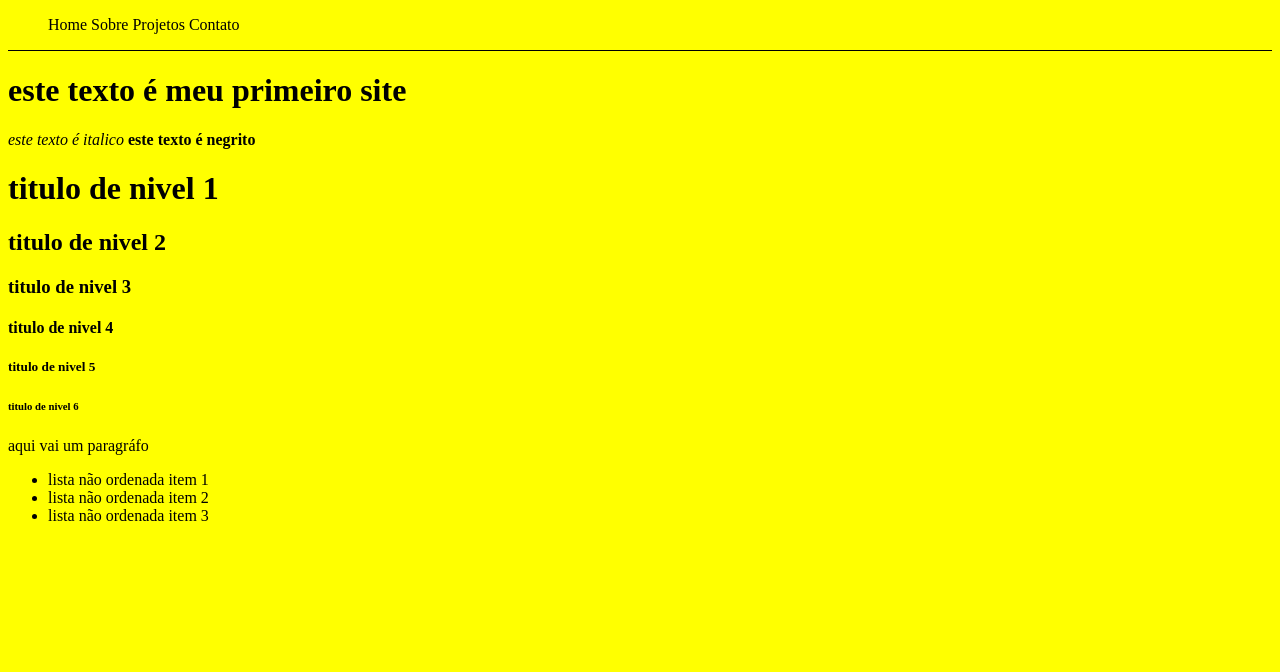
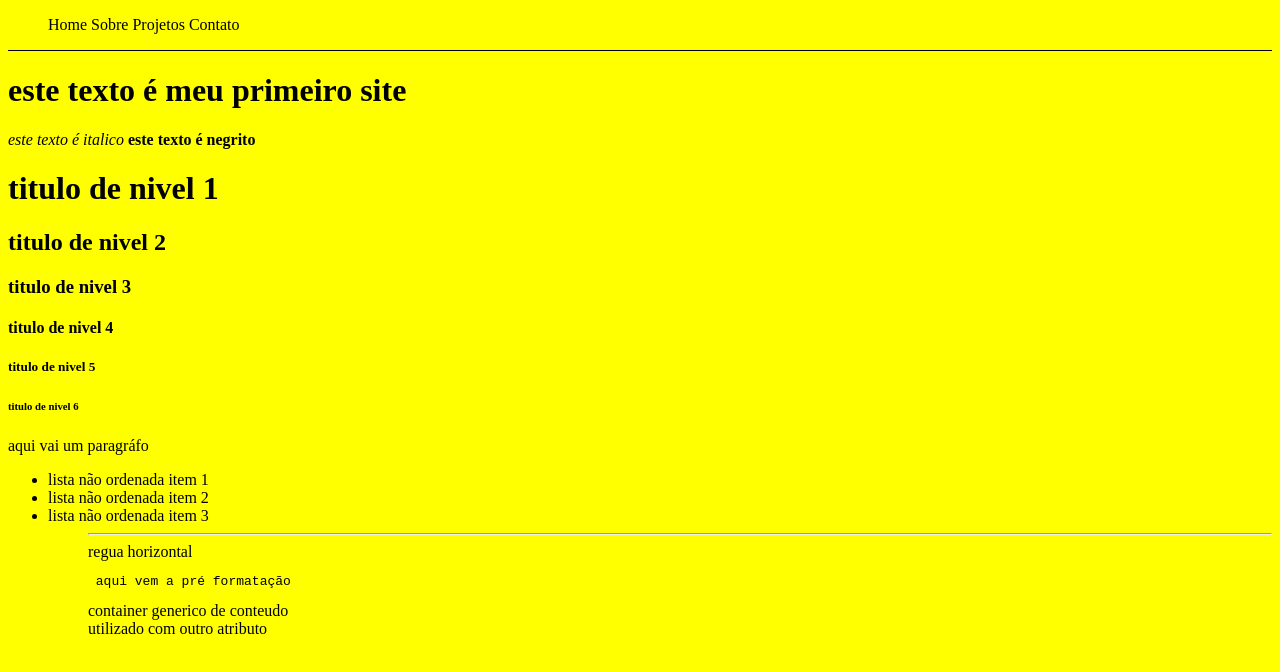
Before and after one commit to murilojosedelima/2mat, a plain HTML site: page index.html in a window 1280 px wide. Drawn offline with Linux system fonts and the light colour scheme.

Commit message:
Update index.html

```diff
--- a/index.html
+++ b/index.html
@@ -47,6 +47,10 @@
        <li>lista não ordenada item 1</li>
  <li>lista não ordenada item 2</li>
  <li>lista não ordenada item 3</li>
-
+       <ul>
+           <hr> regua horizontal
+           <pre> aqui vem a pré formatação </pre>
+           <div>container generico de conteudo</div>
+           <div> utilizado com outro atributo</div>
 </body>
 </html>
```
